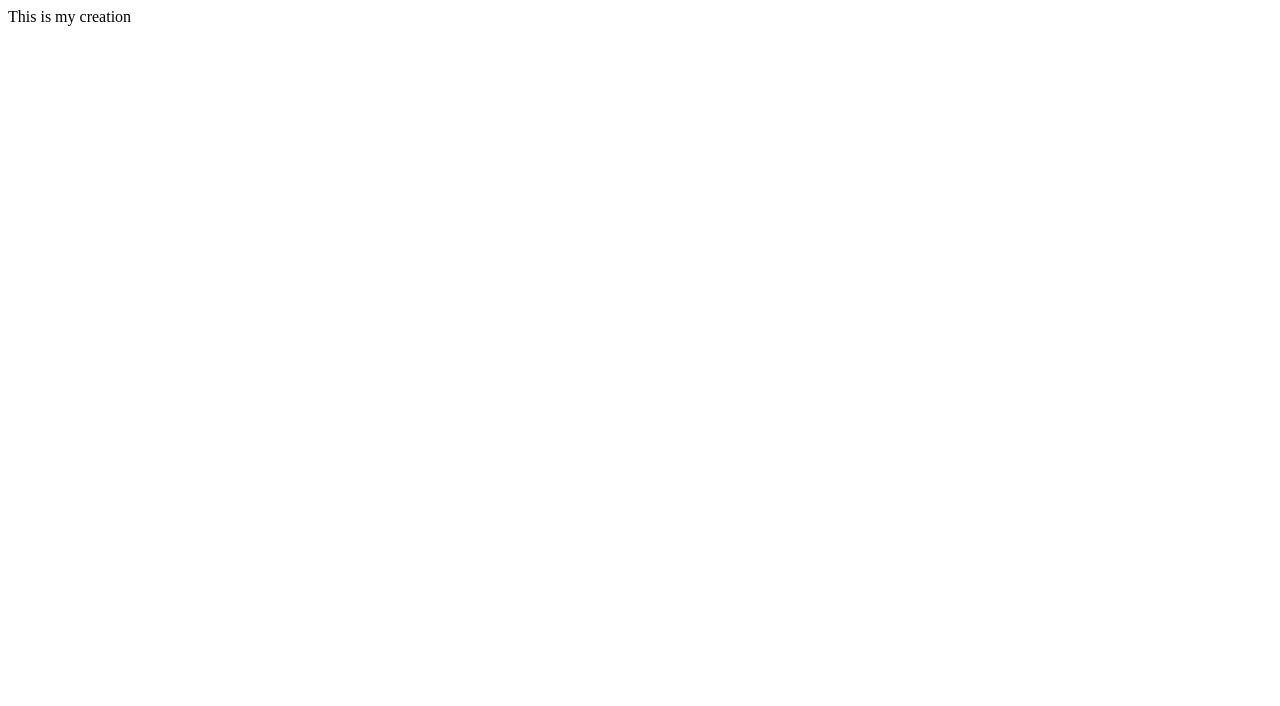
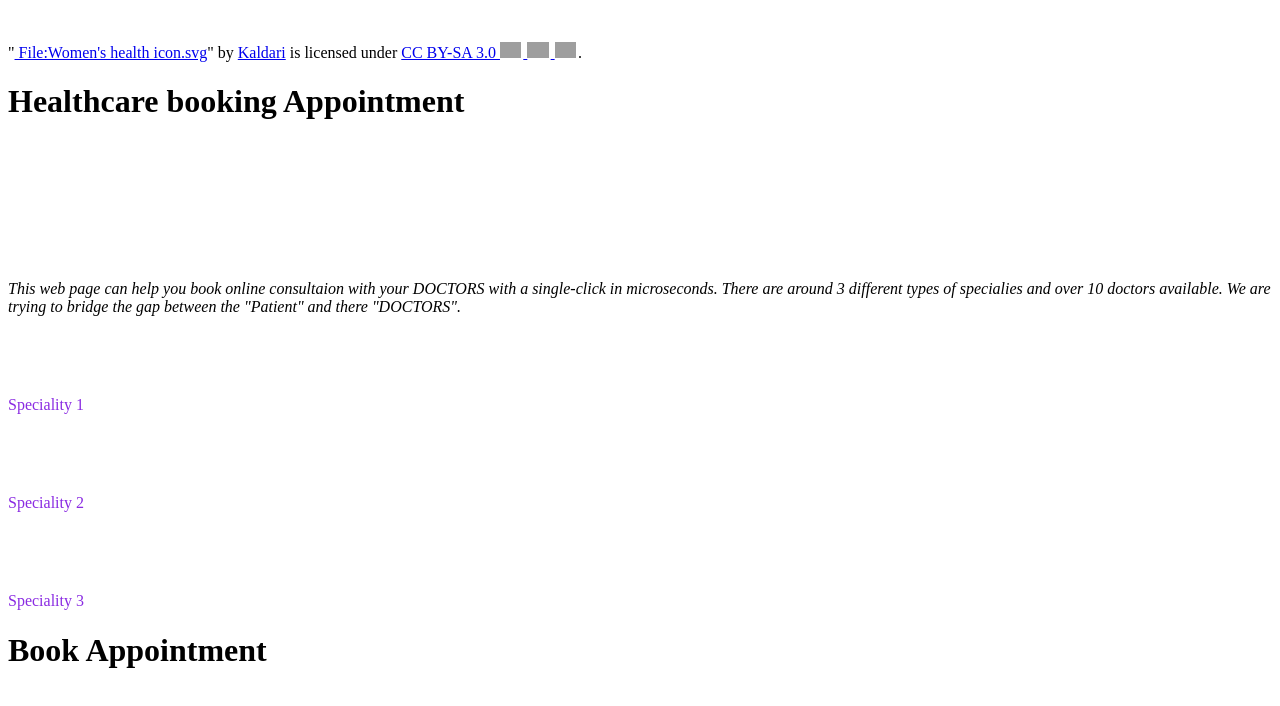
Before and after one commit to nupur7bhardwaj/all-codes, a plain HTML site: page index.html in a window 1280 px wide. Drawn offline with Linux system fonts and the light colour scheme; grey boxes are pictures that could not be loaded.

Commit message:
Update index.html

```diff
--- a/index.html
+++ b/index.html
@@ -1,3 +1,63 @@
-<body>
-<p> This  is my creation </p>
-</body>
+<!DOCTYPE html>
+<html lang=" en">
+    <head>
+        <link href='style.css' rel='stylesheet'>
+<style>
+.speciality {
+    margin-top: 5em;color: blueviolet;
+}
+</style>
+    </head>
+    <body>
+       <img> <p class="attribution">"<a target="_blank"
+        rel="noopener noreferrer" href="https://commons.wikimedia.org/w/index.php?curid=40576317">
+        File:Women's health icon.svg</a>" by
+        <a target="_blank" rel="noopener noreferrer"
+        href="https://commons.wikimedia.org/wiki/User:Kaldari">
+        Kaldari</a> is licensed under
+        <a target="_blank" rel="noopener noreferrer"
+        href="https://creativecommons.org/licenses/by-sa/3.0?ref=openverse">
+        CC BY-SA 3.0 <img src="https://mirrors.creativecommons.org/presskit/icons/cc.svg"
+        style="height: 1em; margin-right: 0.125em; display: inline;">
+    </img><img src="https://mirrors.creativecommons.org/presskit/icons/by.svg"
+    style="height: 1em; margin-right: 0.125em; display: inline;"></img>
+    <img src="https://mirrors.creativecommons.org/presskit/icons/sa.svg"
+    style="height: 1em; margin-right: 0.125em; display: inline;"></img></a>.
+ </p>
+    </img>
+    </body>
+    <h1> Healthcare booking Appointment </h1>
+
+    <div> <!-- I want to put a search box here by input elements-->
+    </div>
+    <div>
+        <style>
+            .description {
+        margin-top: 10rem; font-style: italic ;
+    font: 100; font-size: medium;  ;
+
+        }
+        </style>
+      <div class="description">This web page can help you book
+         online consultaion with your DOCTORS with a single-click
+          in microseconds.
+          There are around 3 different types of specialies
+          and over 10 doctors available.
+          We are trying to bridge the gap between the "Patient"
+          and there "DOCTORS".
+        </div>
+
+
+        </div>
+   <div class="speciality">  Speciality 1 </div>
+   <div class="speciality"> Speciality 2</div>
+   <div class="speciality"> Speciality 3</div>
+
+   <h1 class="Purple 10px bold uppercase">
+
+    <div class="BookAppointment"> <!--add a click button-->
+        Book Appointment</div>
+    </div>
+
+
+</html>
```
